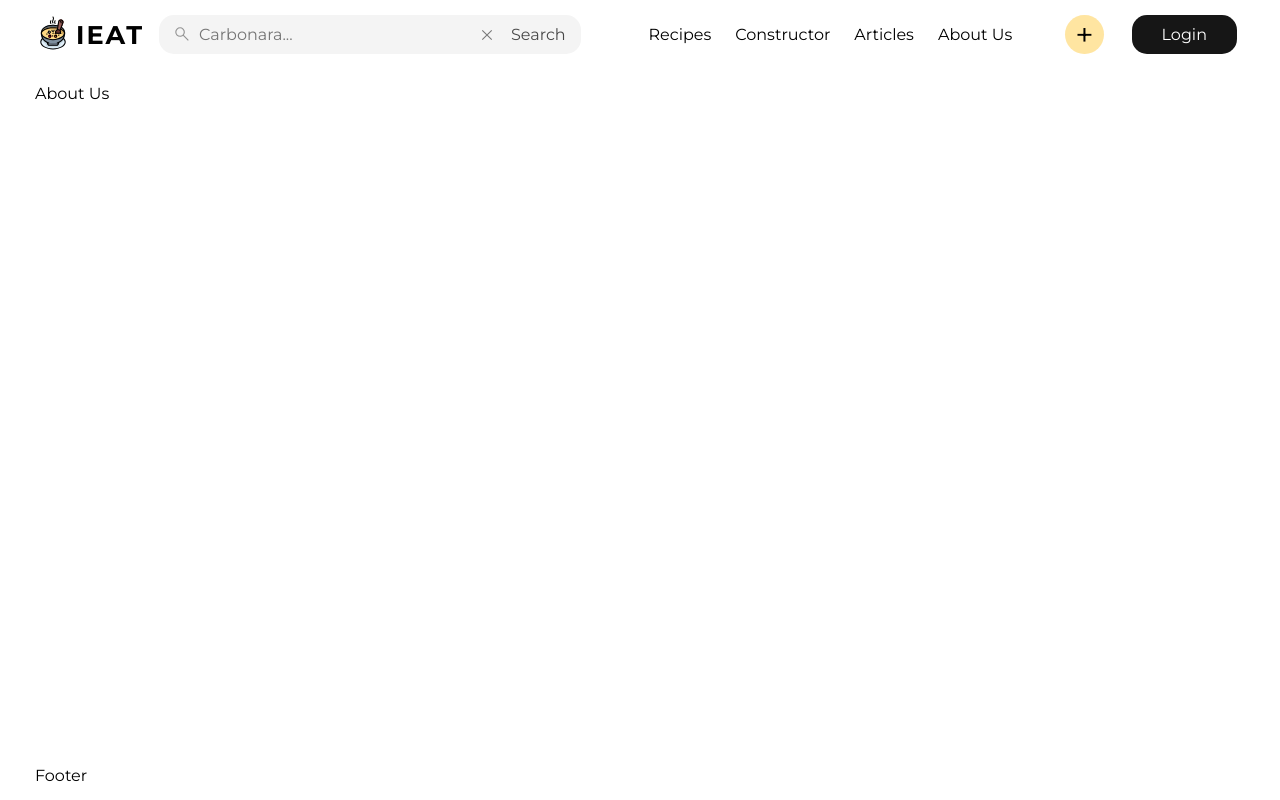
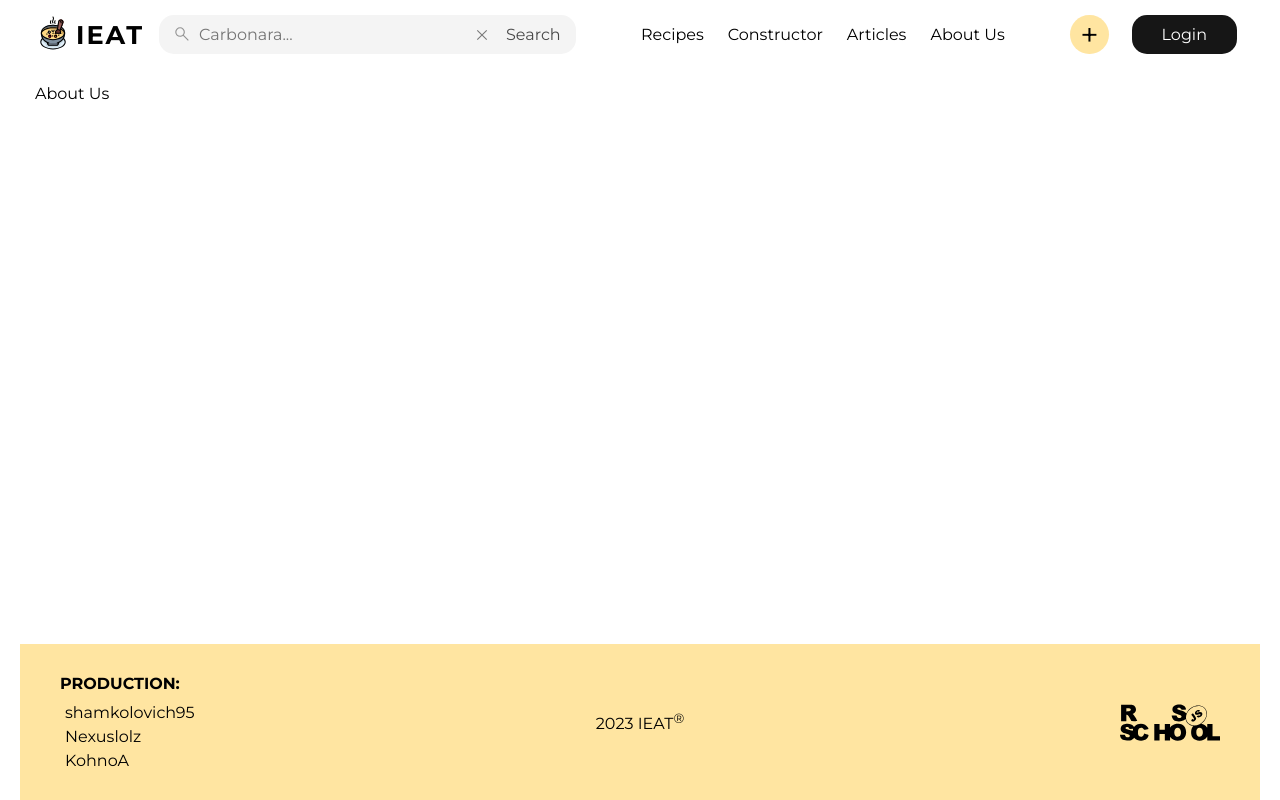
Before and after one commit to KohnoA/rs-clone, a React (Create React App) app: page /about in a window 1280 px wide. Built offline with nearby package versions, Linux system fonts and the light colour scheme.

Commit message:
feat: create footer

```diff
--- a/src/App.tsx
+++ b/src/App.tsx
@@ -1,5 +1,6 @@
 import { Route, Routes } from 'react-router-dom'
 import Header from './components/Header/Header';
+import Footer from './components/Footer/Footer';
 import Recipes from './pages/Recipes/Recipes';
 import Constructor from './pages/Constructor/Constructor';
 import Articles from './pages/Articles/Articles';
@@ -17,7 +18,7 @@ function App() {
         <Route path='/about' element={ <AboutUs /> } />
       </Routes>
 
-      <footer className='container'>Footer</footer>
+      <Footer />
     </>
   );
 }
--- /dev/null
+++ b/src/components/Footer/Footer.module.scss
@@ -0,0 +1,61 @@
+.footer {
+  display: grid;
+  grid-template-columns: repeat(3, 1fr);
+
+  padding: 30px 40px;
+  background-color: #ffe5a1;
+
+  &__description {
+    place-self: center center;
+  }
+
+  &__rss {
+    justify-self: end;
+
+    width: 100px;
+
+    background-image: url('../../assets/icons/rsschool-logo.svg');
+    background-position: center;
+    background-repeat: no-repeat;
+    background-size: contain;
+    transition: .2s;
+
+    &:hover {
+      cursor: pointer;
+      opacity: .7;
+    }
+  }
+}
+
+.production {
+  &__title {
+    font-weight: 700;
+    text-transform: uppercase;
+    margin-bottom: 10px;
+  }
+
+  &__list {
+    list-style: none;
+    padding-left: 5px;
+  }
+
+  &__item {
+    margin-bottom: 5px;
+
+    &:last-child {
+      margin-bottom: 0;
+    }
+  }
+
+  &__link {
+    color: black;
+    transition: .2s;
+    text-decoration: none;
+
+
+    &:hover {
+      opacity: .7;
+      text-decoration: underline;
+    }
+  }
+}
--- /dev/null
+++ b/src/components/Footer/Footer.tsx
@@ -0,0 +1,32 @@
+import styles from './Footer.module.scss'
+
+function Footer() {
+  return (
+    <footer className={ `containter ${styles.footer}` }
+    >
+      <div className={ styles.production }>
+        <p className={ styles.production__title }>Production:</p>
+        <ul className={ styles.production__list }>
+          <li className={ styles.production__item }>
+            <a href="https://github.com/shamkolovich95" className={ styles.production__link }>shamkolovich95</a>
+          </li>
+          <li className={ styles.production__item }>
+            <a href="https://github.com/Nexuslolz" className={ styles.production__link }>Nexuslolz</a>
+          </li>
+          <li className={ styles.production__item }>
+            <a href="https://github.com/KohnoA" className={ styles.production__link }>KohnoA</a>
+          </li>
+        </ul>
+      </div>
+
+      <p className={ styles.footer__description }>2023 IEAT<sup>®</sup></p>
+
+      <a
+        className={ styles.footer__rss }
+        href="https://rs.school/js/"
+        ></a>
+    </footer>
+  )
+}
+
+export default Footer
--- a/src/components/Header/Header.module.scss
+++ b/src/components/Header/Header.module.scss
@@ -3,7 +3,7 @@
   justify-content: space-between;
 
   &__add {
-    margin: 0 20px 0 0;
+    margin: 0 15px;
     padding: 0 10px;
 
     font: inherit;
--- a/src/components/Header/Header.tsx
+++ b/src/components/Header/Header.tsx
@@ -6,8 +6,8 @@ import Button from '../Button/Button'
 
 function Header() {
   return (
-    <div
-      className={ 'container' + ' ' + styles.header }
+    <header
+      className={ `container ${styles.header}` }
     >
       <Logo />
       <Search />
@@ -15,7 +15,7 @@ function Header() {
 
       <button className={ styles.header__add }>+</button>
       <Button text="Login"/>
-    </div>
+    </header>
   )
 }
 
```
Also changed, not shown: src/assets/icons/rsschool-logo.svg (added).
